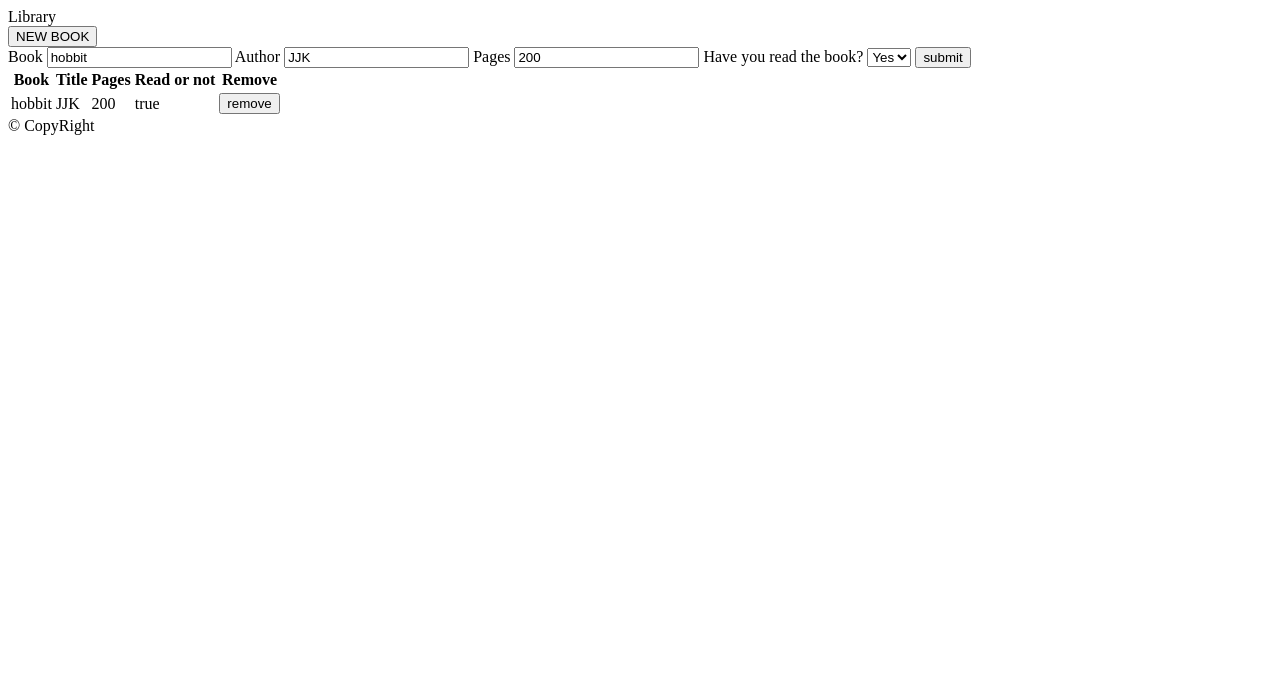
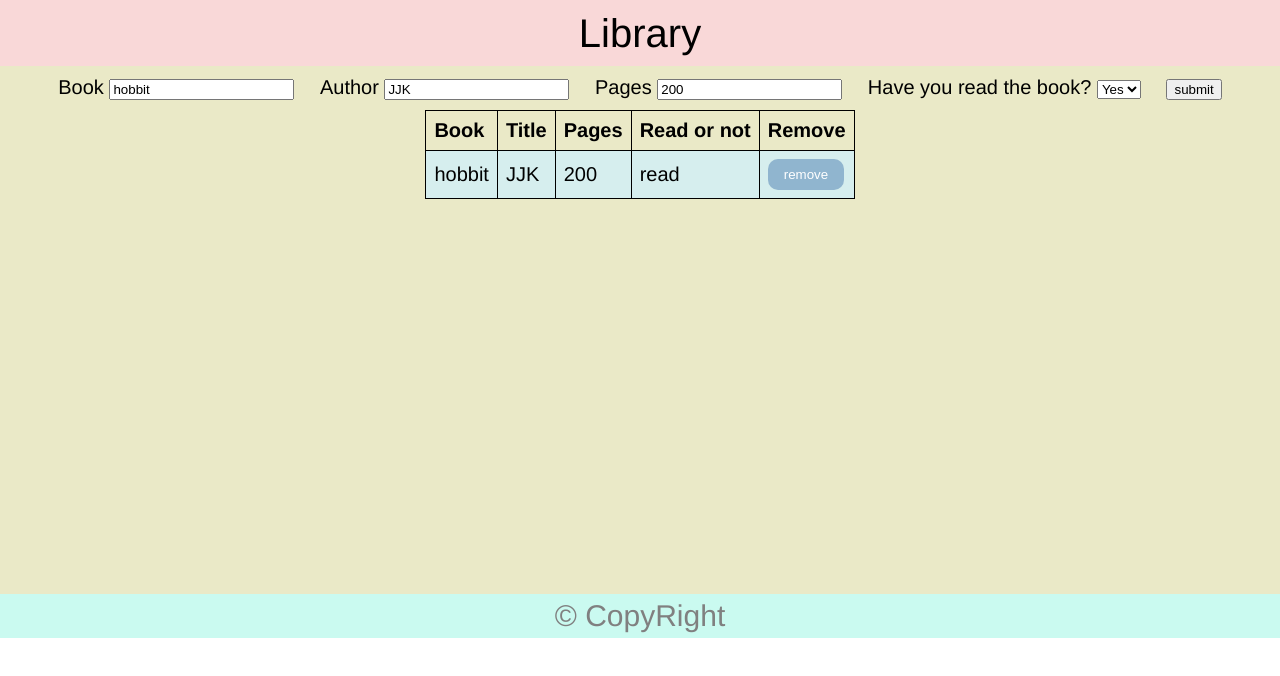
Before and after one commit to Aswin110/Library, a website built with Vite: page index.html in a window 1280 px wide. Both pictures are taken after a click on the button "submit". Built offline with nearby package versions, Linux system fonts and the light colour scheme.

Commit message:
finish library

```diff
--- a/index.html
+++ b/index.html
@@ -14,9 +14,9 @@
 
       <div class="article">
         <div class="article-container">
-          <div class="button">
-            <button class="btn">NEW BOOK</button>
-          </div>
+          <!-- <div class="button">
+            <button id="btn">NEW BOOK</button>
+          </div> -->
 
           <form action="#" class="form">
             <div class="field">
@@ -38,8 +38,8 @@
               <span class="control">
                 <label for="readOrNot">Have you read the book?</label>
                 <select name="readStatus" id="readOrNot">
-                  <option value="true">Yes</option>
-                  <option value="false">No</option>
+                  <option value="read">Yes</option>
+                  <option value="Not yet read!">No</option>
                 </select>
               </span>
 
--- a/main.js
+++ b/main.js
@@ -35,6 +35,7 @@ document.getElementById("submit").onclick = function () {
 
   let removeButton = document.createElement("button");
   removeButton.textContent = "remove";
+  removeButton.id = "btn"
 
   this.row = row;
   let CurrentRow = this.row
--- a/style.css
+++ b/style.css
@@ -0,0 +1,75 @@
+body,html{
+    margin: 0;
+    font-family: 'Franklin Gothic Medium', 'Arial Narrow', Arial, sans-serif;
+
+}
+.container{
+    display: grid;
+    grid-template: 3fr 24fr 2fr / 1fr;
+}
+
+.header{
+    display: flex;
+    justify-content: center;
+    align-items: center;
+    font-size: 40px;
+    background-color: #f9d8d8;
+    padding: 10px;
+}
+
+.article{
+    display: flex;
+    justify-content: center;
+    background-color: #eae9c7;
+    font-size: 20px;
+    padding: 10px;
+}
+
+.control{
+    margin: 10px;
+}
+
+.article-container{
+    display: flex;
+    flex-direction: column;
+    gap: 10px;
+    align-items: center;
+}
+
+#btn{
+    padding: 0.5rem 1rem;
+    border-radius: 10px;
+    background-color: #90b5cf;
+    border: 0;
+    color: white;
+    cursor: pointer;
+}
+
+#btn:hover{
+    background-color: #71a6cc;
+}
+
+.footer{
+    display: flex;
+    justify-content: center;
+    align-items: center;
+    background-color: #cafaf0;
+    font-size: 30px;
+    color: grey;
+    padding: 5px;
+}
+
+table {
+  border-collapse: collapse;
+  width: 100%;
+}
+
+th, td {
+  text-align: left;
+  padding: 8px;
+  border: 1px solid black;
+}
+
+tr:nth-child(even) {
+  background-color: #D6EEEE;
+}
```
